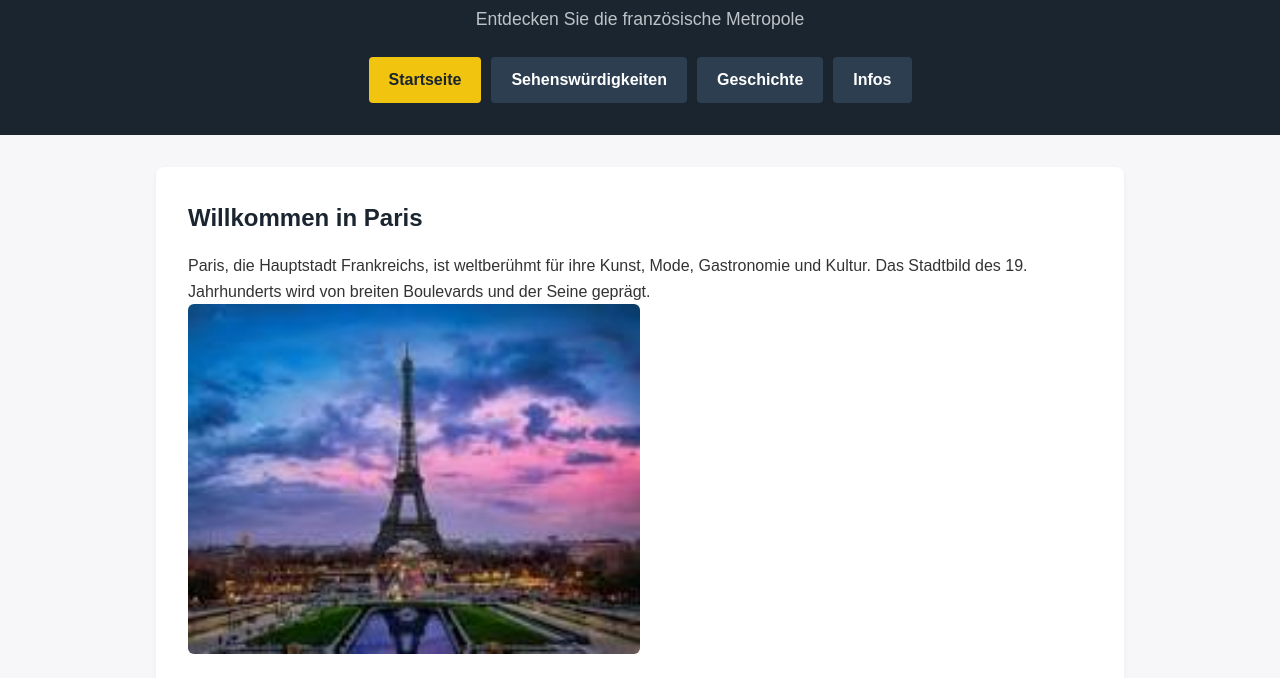
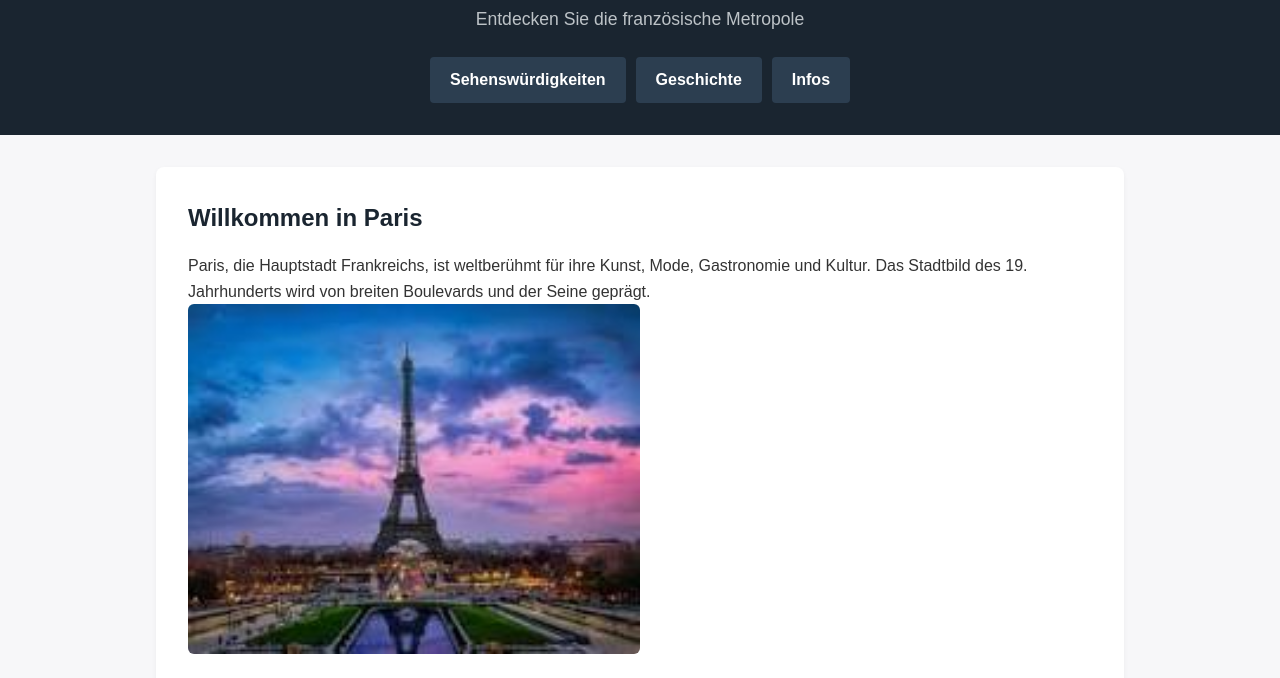
Before and after one commit to Nico11102010/paris_, a plain HTML site: page index.html in a window 1280 px wide. Shown: the part 99-777 px from the top of the page. Drawn offline with Linux system fonts and the light colour scheme.

Commit message:
3rd file upload

```diff
--- a/index.html
+++ b/index.html
@@ -11,7 +11,6 @@
         <h1>Paris</h1>
         <p>Entdecken Sie die französische Metropole</p>
         <nav>
-            <a href="/paris_/index.html" class="nav-link active">Startseite</a>
             <a href="/paris_/html/sehenswuerdigkeiten.html" class="nav-link">Sehenswürdigkeiten</a>
             <a href="/paris_/html/geschichte.html" class="nav-link">Geschichte</a>
             <a href="/paris_/html/infos.html" class="nav-link">Infos</a>
```
